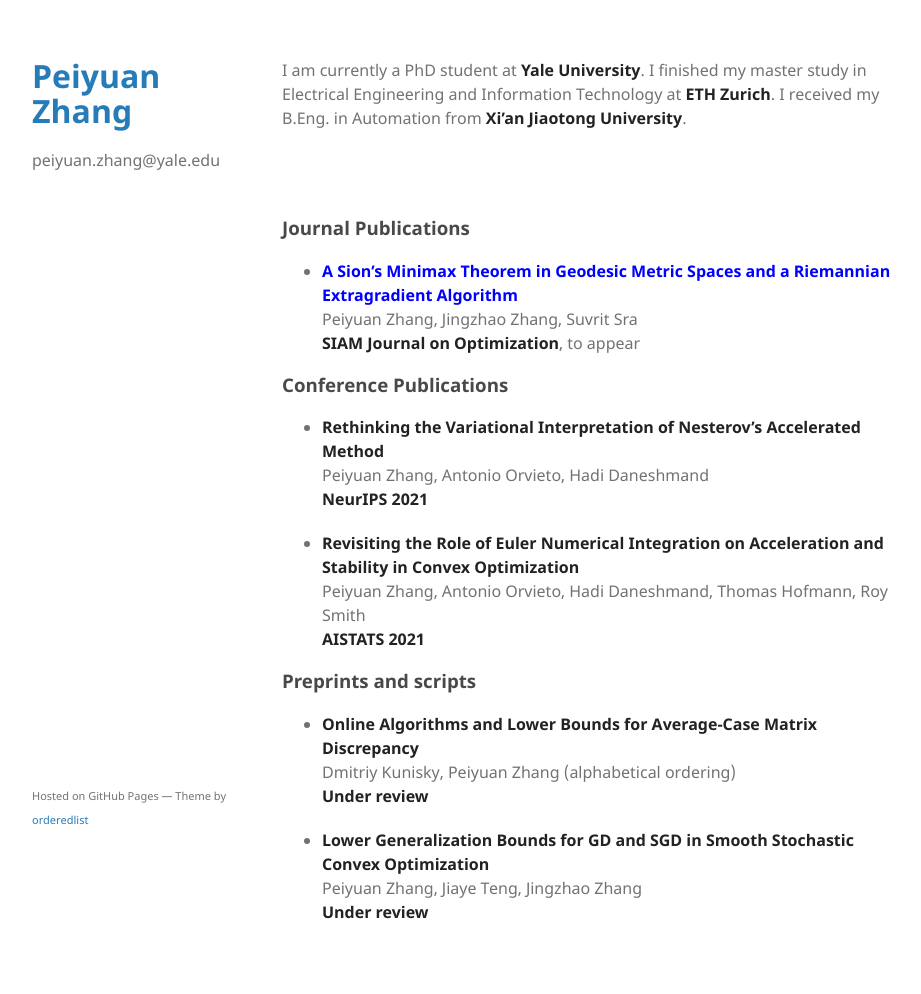
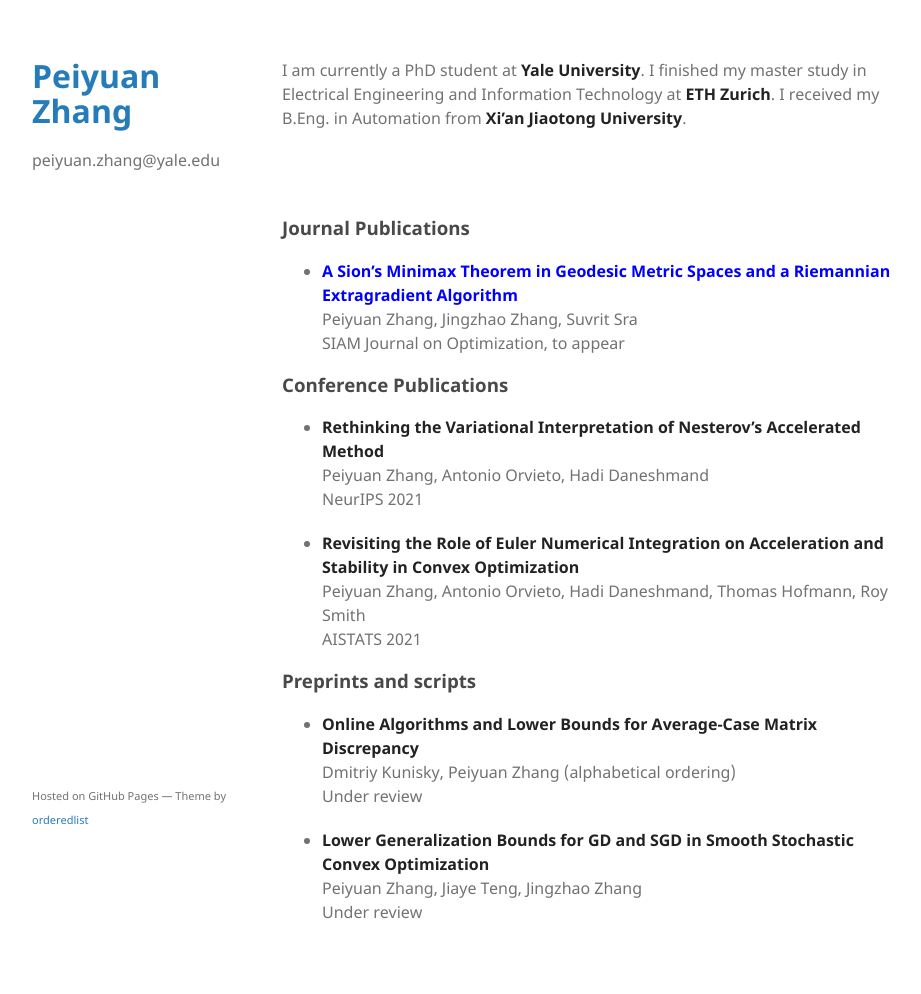
Before and after one commit to phei-iuen/phei-iuen.github.io, a Jekyll site: the page built from index.md, in a window 1280 px wide. Shown: the whole page, without its empty margins (178-1099 px from the left). Built offline with Jekyll 4.4.1, drawn with Linux system fonts in a browser that asks for light colours.

```diff
--- a/index.md
+++ b/index.md
@@ -9,22 +9,22 @@ I am currently a PhD student at **Yale University**. I finished my master study
 ### Journal Publications
 * [**<span style="color:blue">A Sion's Minimax Theorem in Geodesic Metric Spaces and a Riemannian Extragradient Algorithm</span>**](https://arxiv.org/abs/2202.06950) <br />
   Peiyuan Zhang, Jingzhao Zhang, Suvrit Sra <br />
-  **SIAM Journal on Optimization**, to appear
+  SIAM Journal on Optimization, to appear
 
 ### Conference Publications
 * [**Rethinking the Variational Interpretation of Nesterov's Accelerated Method**](https://arxiv.org/abs/2107.05040) <br />
   Peiyuan Zhang, Antonio Orvieto, Hadi Daneshmand <br />
-  **NeurIPS 2021**
+  NeurIPS 2021
 
 * [**Revisiting the Role of Euler Numerical Integration on Acceleration and Stability in Convex Optimization**](https://arxiv.org/abs/2102.11537) <br />
   Peiyuan Zhang, Antonio Orvieto, Hadi Daneshmand, Thomas Hofmann, Roy Smith <br />
-  **AISTATS 2021**
+  AISTATS 2021
 
 ### Preprints and scripts
 * [**Online Algorithms and Lower Bounds for Average-Case Matrix Discrepancy**](https://arxiv.org/abs/2307.10055) <br />
   Dmitriy Kunisky, Peiyuan Zhang (alphabetical ordering) <br />
-  **Under review**
+  Under review
 
 * [**Lower Generalization Bounds for GD and SGD in Smooth Stochastic Convex Optimization**](https://arxiv.org/abs/2303.10758) <br />
   Peiyuan Zhang, Jiaye Teng, Jingzhao Zhang <br />
-  **Under review**
+  Under review
```
